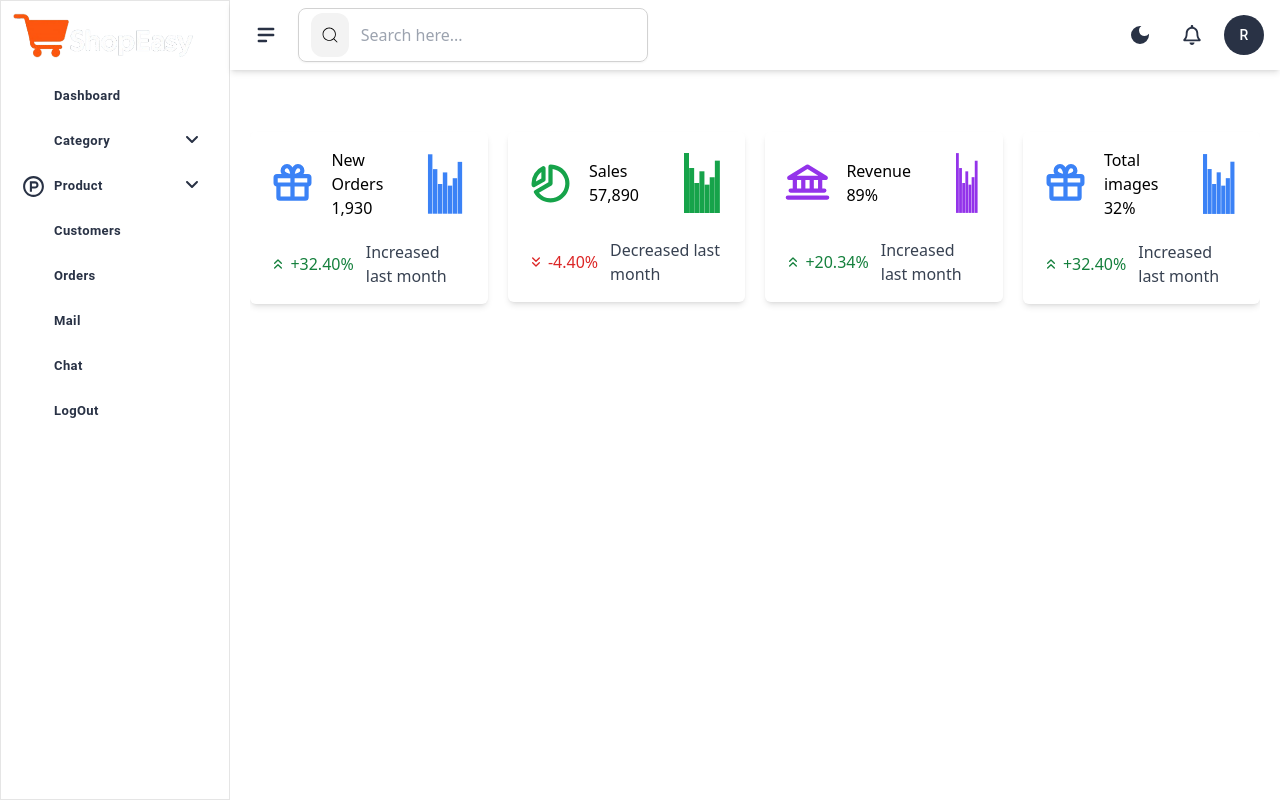
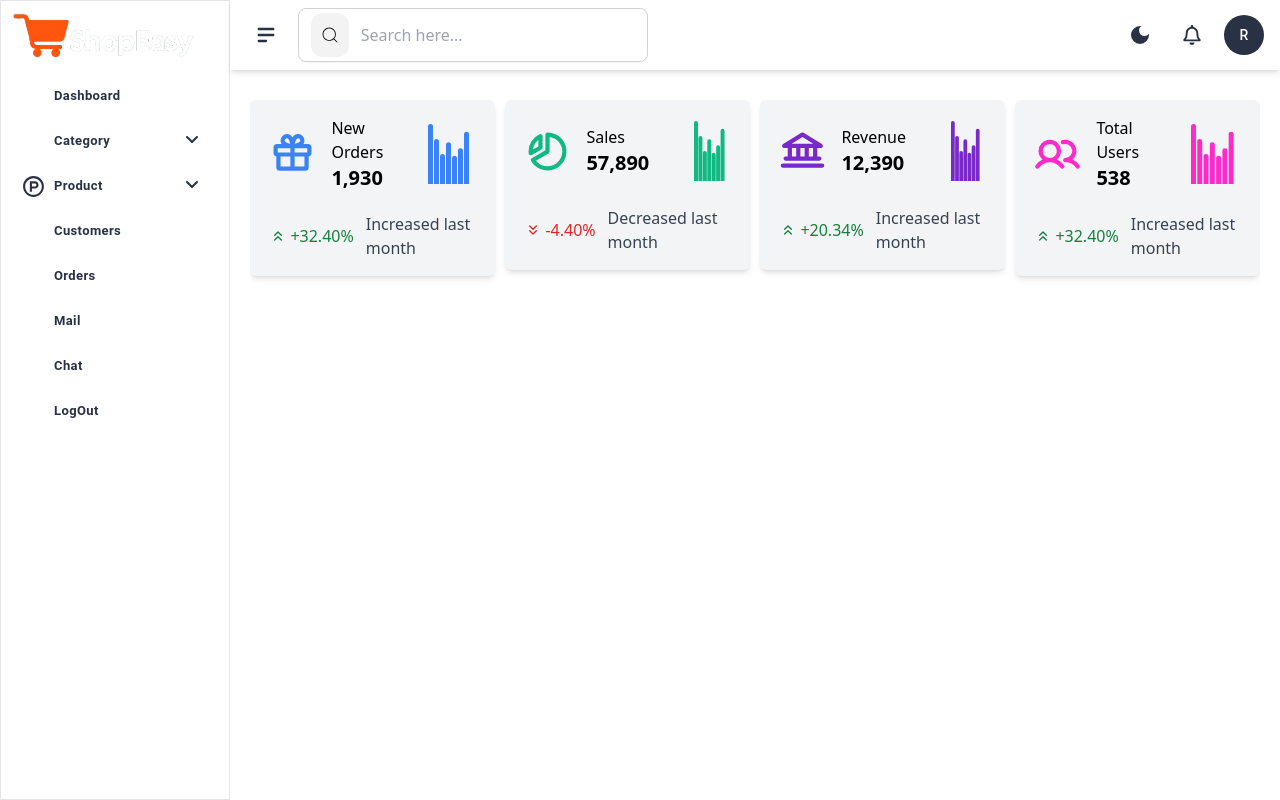
Before and after one commit to preetitaware04/admin-dashboard, a Next.js app: page / in a window 1280 px wide. Built offline with nearby package versions, Linux system fonts and the light colour scheme; some icons are missing.

Commit message:
dashboard cards done

```diff
--- /dev/null
+++ b/src/_components/Dashboard/Banner/index.jsx
@@ -0,0 +1,9 @@
+import React from 'react'
+
+const Banner = () => {
+  return (
+    <div>Banner</div>
+  )
+}
+
+export default Banner
--- a/src/_components/Dashboard/DashboardCard/index.jsx
+++ b/src/_components/Dashboard/DashboardCard/index.jsx
@@ -55,21 +55,25 @@ const DashboardCard = ({
   progress,
   chartColor,
 }) => {
-  const demoUrl = "https://codesandbox.io/p/sandbox/tiny-bar-chart-xzyy8g";
   return (
-    <div className="px-5 py-4 my-5 shadow-md dark:shadow-slate-800 rounded-md w-full h-auto">
+    <div className="px-5 py-4 my-5 shadow-md dark:shadow-slate-800 rounded-md w-full h-auto bg-[#f3f4f6] dark:bg-slate-800">
       <div className="flex justify-between items-center gap-10 mb-5">
         <div className="flex gap-4 items-center">
           <div>{icon}</div>
           <div>
             <p>{title}</p>
-            <h4 className="bold">{count}</h4>
+            <h4 className="font-bold text-xl">{count}</h4>
           </div>
         </div>
         <div className="w-[70px] h-[70px]">
           <ResponsiveContainer>
             <BarChart width={150} height={40} data={data}>
-              <Bar dataKey="uv" fill={chartColor} barSize={5} />
+              <Bar
+                dataKey="uv"
+                fill={chartColor}
+                barSize={5}
+                radius={[10, 10, 0, 0]}
+              />
             </BarChart>
           </ResponsiveContainer>
         </div>
--- a/src/_components/Dashboard/dashboard.constants.js
+++ b/src/_components/Dashboard/dashboard.constants.js
@@ -1,12 +1,11 @@
-import { PiGiftBold, PiChartPieSliceBold, PiBankBold } from "react-icons/pi";
+import { PiGiftBold, PiChartPieSliceBold, PiBankBold, PiUsersBold   } from "react-icons/pi";
 
 export const cardsData = [
   {
     id: 1,
     title: "New Orders",
-    icon: <PiGiftBold size={45} className="text-blue-500" />,
+    icon: <PiGiftBold size={45} className="text-[#3b82f6]" />,
     count: "1,930",
-    dataUsed: "36,476 GB",
     changeCount: "+32.40%",
     status: " Increased last month",
     progress: true,
@@ -15,42 +14,38 @@ export const cardsData = [
   {
     id: 2,
     title: "Sales",
-    icon: <PiChartPieSliceBold size={45} className="text-green-600" />,
+    icon: <PiChartPieSliceBold size={45} className="text-[#10b981]" />,
     count: "57,890",
-    dataUsed: "53,406 GB",
     changeCount: "-4.40%",
     status: "Decreased last month",
     progress: false,
-    chartColor: "#16a34a",
+    chartColor: "#10b981",
   },
   {
     id: 3,
     title: "Revenue",
-    icon: <PiBankBold size={45} className="text-purple-600" />,
-    count: "89%",
-    dataUsed: "90,875 GB",
+    icon: <PiBankBold size={45} className="text-[#7928ca]" />,
+    count: "12,390",
     changeCount: "+20.34%",
     status: "Increased last month",
     progress: true,
-    chartColor: "#9333ea",
+    chartColor: "#7928ca",
   },
   {
     id: 4,
-    title: "Total images",
-    icon: <PiGiftBold size={45} className="text-blue-500" />,
-    count: "32%",
-    dataUsed: "36,476 GB",
+    title: "Total Users",
+    icon: <PiUsersBold size={45} className="text-[#ff2aca]" />,
+    count: "538",
     changeCount: "+32.40%",
     status: "Increased last month",
     progress: true,
-    chartColor: "#3b82f6",
+    chartColor: "#ff2aca",
   },
   {
     id: 5,
     title: "Total images",
     icon: <PiChartPieSliceBold size={45} className="text-blue-500" />,
     count: "32%",
-    dataUsed: "36,476 GB",
     changeCount: "+32.40%",
     status: "Increased last month",
     progress: true,
--- a/src/app/_components/Dashboard.jsx
+++ b/src/app/_components/DashboardCards.jsx
@@ -7,12 +7,12 @@ import "swiper/css";
 import "swiper/css/navigation";
 import { Navigation } from "swiper/modules";
 
-const Dashboard = () => {
+const DashboardCards = () => {
   return (
     <section className="px-5">
       <div className="flex gap-4">
         <Swiper
-          spaceBetween={20}
+          spaceBetween={10}
           slidesPerView={4}
           scrollbar={{ draggable: true }}
           modules={Navigation}
@@ -51,4 +51,4 @@ const Dashboard = () => {
   );
 };
 
-export default Dashboard;
+export default DashboardCards;
--- a/src/app/layout.js
+++ b/src/app/layout.js
@@ -19,7 +19,7 @@ export default function RootLayout({ children }) {
             </div>
             <div className="rightContent w-[82%]">
               <Header />
-              <div className="pt-28">{children}</div>
+              <div className="pt-20">{children}</div>
             </div>
           </div>
         </ThemeProvider>
--- a/src/app/page.js
+++ b/src/app/page.js
@@ -1,4 +1,4 @@
-import Dashboard from "./_components/Dashboard";
+import Dashboard from "./_components/DashboardCards";
 
 export default function Home() {
   return (
```
